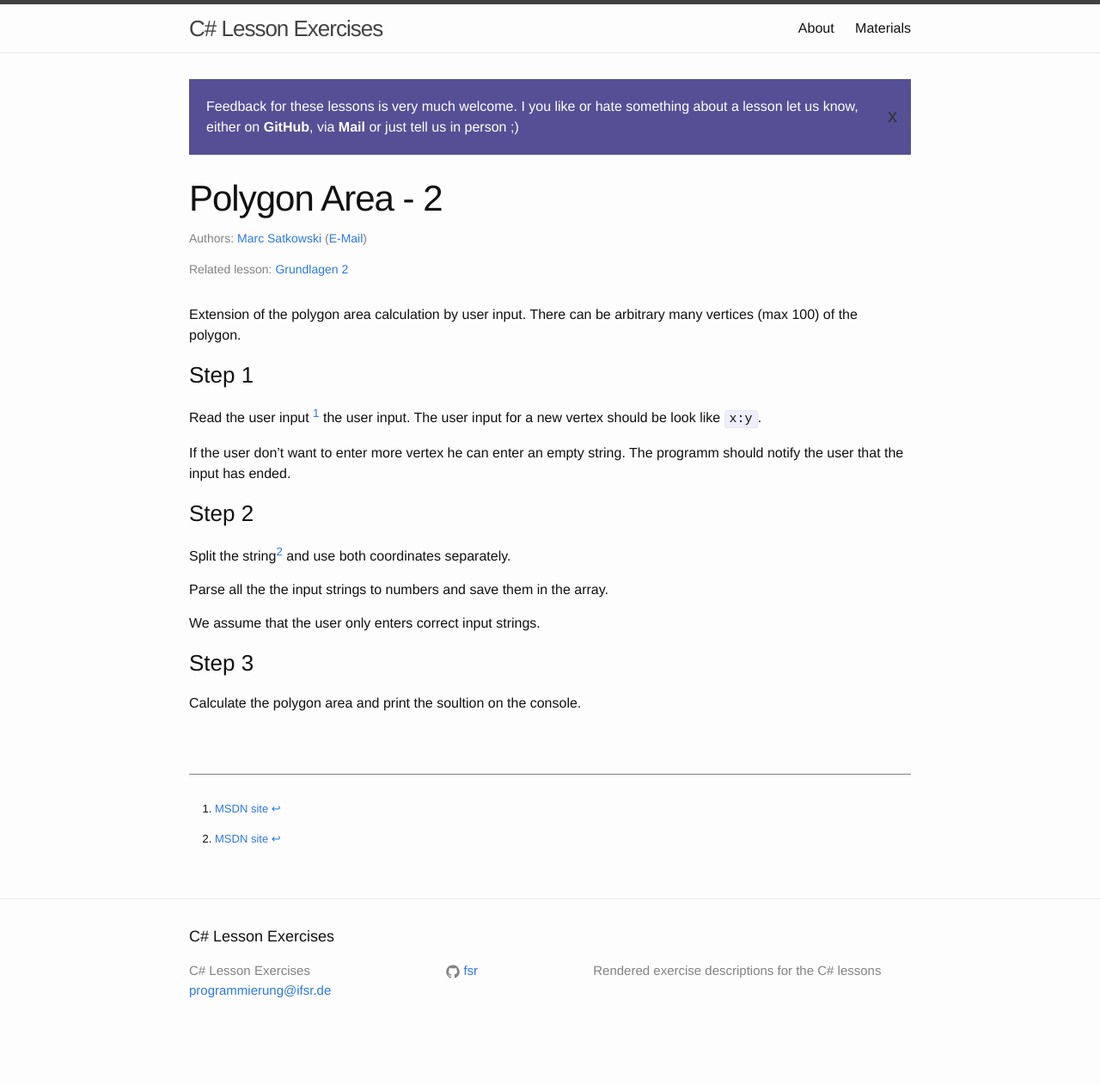
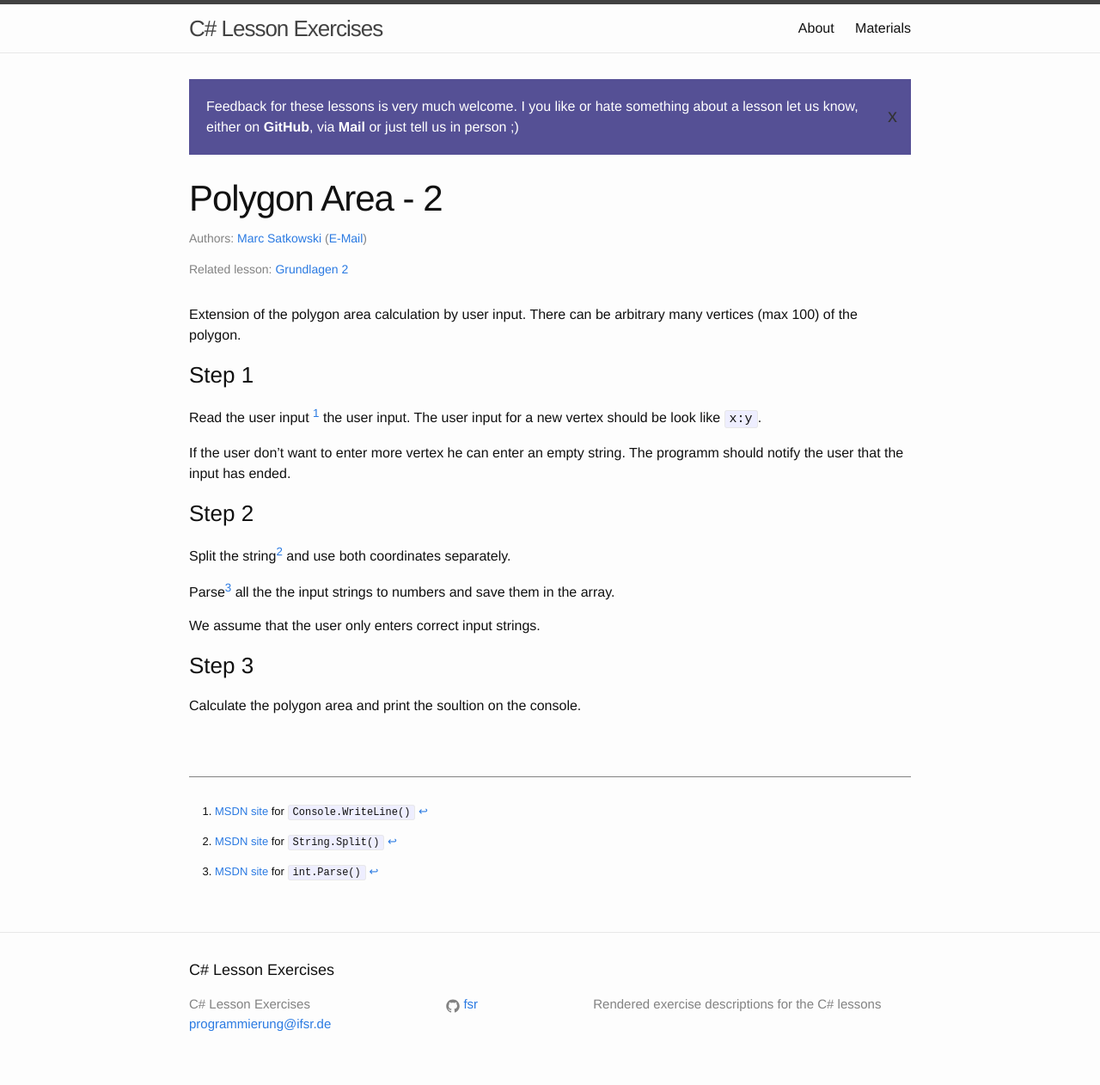
Before and after one commit to fsr/csharp-lessons, a Jekyll site: the page built from _exercises/03_calculate_polygon_area_2.md, in a window 1280 px wide. Shown: the whole page at 86% size. Built offline with Jekyll 4.4.1, drawn with Linux system fonts in a browser that asks for light colours; before the commit the page ends 1223 px from its top, so only the background shows below that.

Commit message:
some changes to the exercises

```diff
--- a/_exercises/03_calculate_polygon_area_2.md
+++ b/_exercises/03_calculate_polygon_area_2.md
@@ -13,7 +13,7 @@ Extension of the polygon area calculation by user input. There can be arbitrary
 Read the user input [^user_input] the user input. The user input for a new vertex should be look like `x:y`.
 
 [^user_input]:
-    [MSDN site](https://msdn.microsoft.com/de-de/library/system.console.readline%28v=vs.110%29.aspx)
+    [MSDN site](https://msdn.microsoft.com/de-de/library/system.console.readline%28v=vs.110%29.aspx) for `Console.WriteLine()`
 
 If the user don't want to enter more vertex he can enter an empty string. The programm should notify the user that the input has ended.
 
@@ -22,9 +22,12 @@ If the user don't want to enter more vertex he can enter an empty string. The pr
 Split the string[^string_split] and use both coordinates separately.
 
 [^string_split]:
-    [MSDN site](https://msdn.microsoft.com/de-de/library/tabh47cf%28v=vs.110%29.aspx)
+    [MSDN site](https://msdn.microsoft.com/de-de/library/tabh47cf%28v=vs.110%29.aspx) for `String.Split()`
 
-Parse all the the input strings to numbers and save them in the array.
+Parse[^parse] all the the input strings to numbers and save them in the array.
+
+[^parse]:
+    [MSDN site](https://msdn.microsoft.com/de-de/library/b3h1hf19%28v=vs.110%29.aspx) for `int.Parse()`
 
 We assume that the user only enters correct input strings.
 
```
Also changed, not shown: _exercises/00_hello_world.md (+3 -3 lines), _exercises/01_calculate_euclidean_distance.md (+2 -2 lines), _exercises/02_calculate_polygon_area_1.md (+4 -4 lines).
